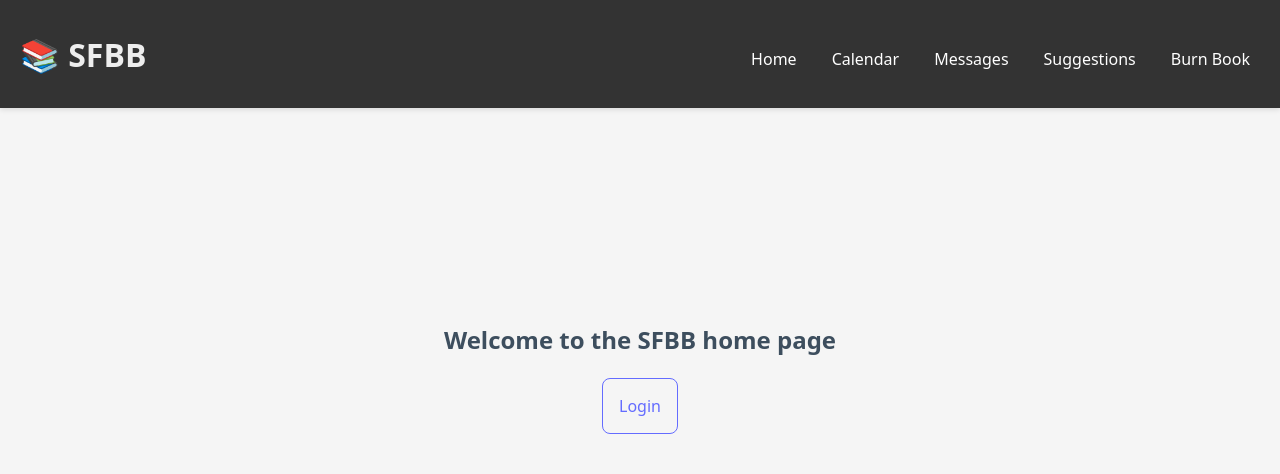
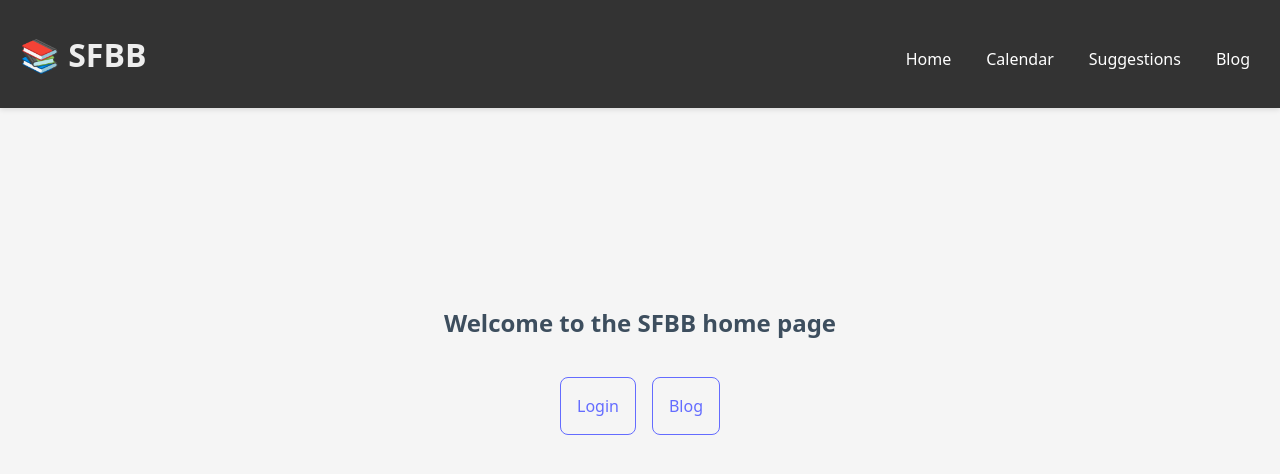
Before and after one commit to grassh0ppr/book-club, a React (Vite) app in the folder client/: page / in a window 1280 px wide. Shown: the top 474 px of the page. Built offline with nearby package versions, Linux system fonts and the light colour scheme; no server answers.

Commit message:
Add Blog page and update Navbar for navigation; include link to Blog on Home page

```diff
--- a/client/src/App.jsx
+++ b/client/src/App.jsx
@@ -9,6 +9,7 @@ import MessageBoard from "./pages/MessageBoard";
 import BookSuggestions from "./pages/BookSuggestions";
 import BurnBook from "./pages/BurnBook";
 import Dashboard from "./pages/Dashboard"; // Import the Dashboard component
+import Blog from "./pages/Blog"; // Import the Blog component
 
 function App() {
   return (
@@ -17,6 +18,7 @@ function App() {
         <Navbar />
         <Routes>
           <Route path="/" element={<Home />} />
+          <Route path="/blog" element={<Blog />} />
           <Route path="/login" element={<Login />} />
           <Route path="/calendar" element={<Calendar />} />
           <Route path="/messages" element={<MessageBoard />} />
--- a/client/src/components/Navbar.jsx
+++ b/client/src/components/Navbar.jsx
@@ -36,15 +36,25 @@ export default function Navbar() {
           <li>
             <Link to="/calendar">Calendar</Link>
           </li>
-          <li>
+          {/* <li>
             <Link to="/messages">Messages</Link>
-          </li>
+          </li> */}
           <li>
             <Link to="/suggestions">Suggestions</Link>
           </li>
           <li>
-            <Link to="/burnbook">Burn Book</Link>
+            <Link to="/blog">Blog</Link>
           </li>
+          {user && ( // Only show the Burn Book link if a user is logged in
+            <li>
+              <Link to="/burnbook">Burn Book</Link>
+            </li>
+          )}
+          {user && ( // Only show the Dashboard link if a user is logged in
+            <li>
+              <Link to="/dashboard">Dashboard</Link>
+            </li>
+          )}
           {user && ( // Only show the logout button if a user is logged in
             <li>
               <button onClick={handleLogout} className={styles.logoutButton}>
--- /dev/null
+++ b/client/src/pages/Blog.jsx
@@ -0,0 +1,8 @@
+export default function Blog() {
+  return (
+    <div>
+      <h1>Blog</h1>
+      <p>Coming soon...</p>
+    </div>
+  );
+}
--- a/client/src/pages/Home.jsx
+++ b/client/src/pages/Home.jsx
@@ -5,9 +5,12 @@ export default function Home() {
   return (
     <div className={styles.page}>
       <h2>Welcome to the SFBB home page</h2>
-      <div>
+      <div style={{ display: "flex", gap: "1rem" }}>
         <Link className={styles.cta} to="/login">
           Login
+        </Link>
+        <Link className={styles.cta} to="/blog">
+          Blog
         </Link>
       </div>
     </div>
```
